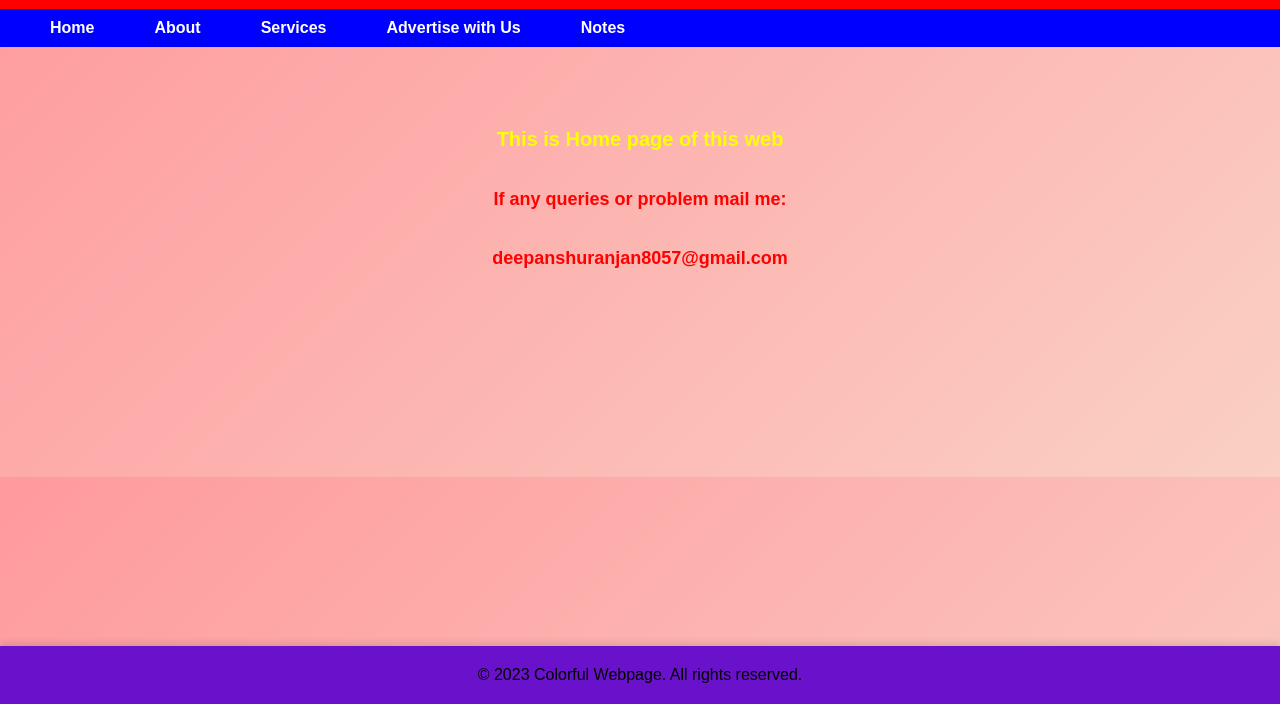
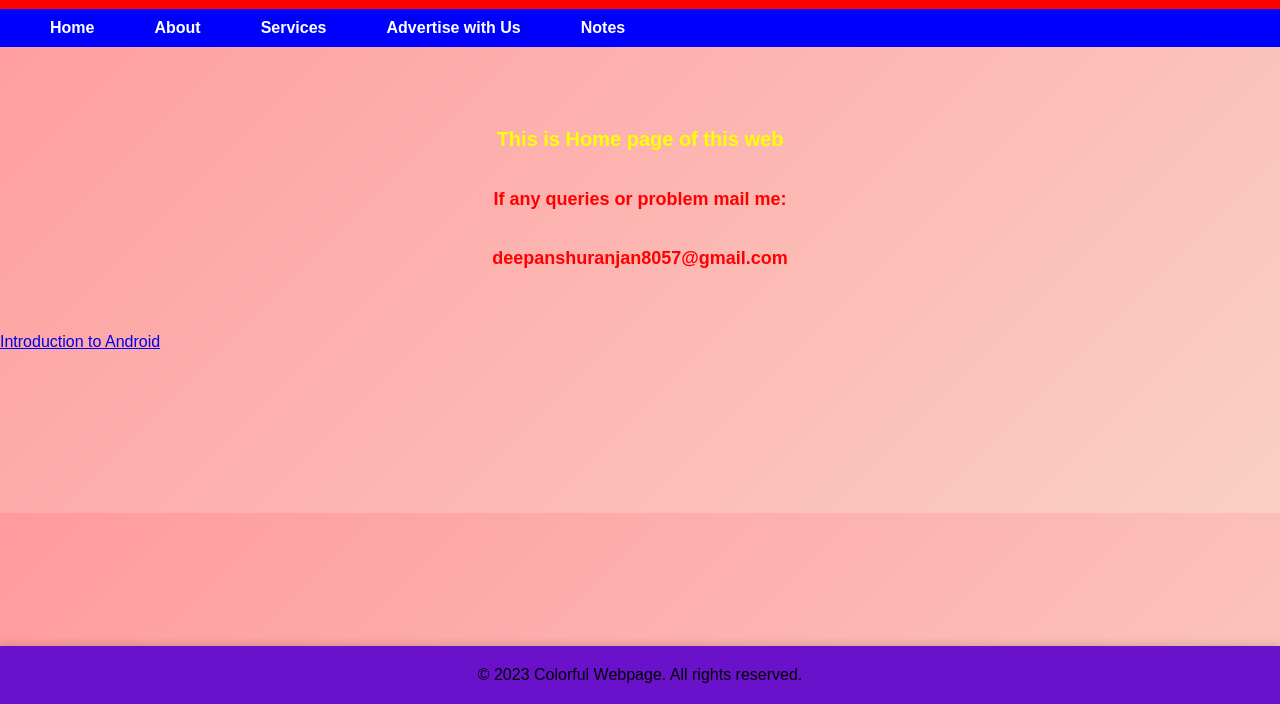
Before and after one commit to deepanshu8057/w2study, a plain HTML site: page index.html in a window 1280 px wide. Shown: the part 96-800 px from the top of the page. Drawn offline with Linux system fonts and the light colour scheme.

Commit message:
Update index.html

```diff
--- a/index.html
+++ b/index.html
@@ -205,7 +205,8 @@
     <h2 id="home">This is Home page of this web</h2>
     <h3>If any queries or problem mail me:</h3>
     <h3>deepanshuranjan8057@gmail.com</h3>
-
+    <br><br>
+    <a href="Introduction_to_android.html">Introduction to Android</a>
     <br><br><br><br><br><br><br><br><br><br>
 <script>
 function toggleMenu() {
```
